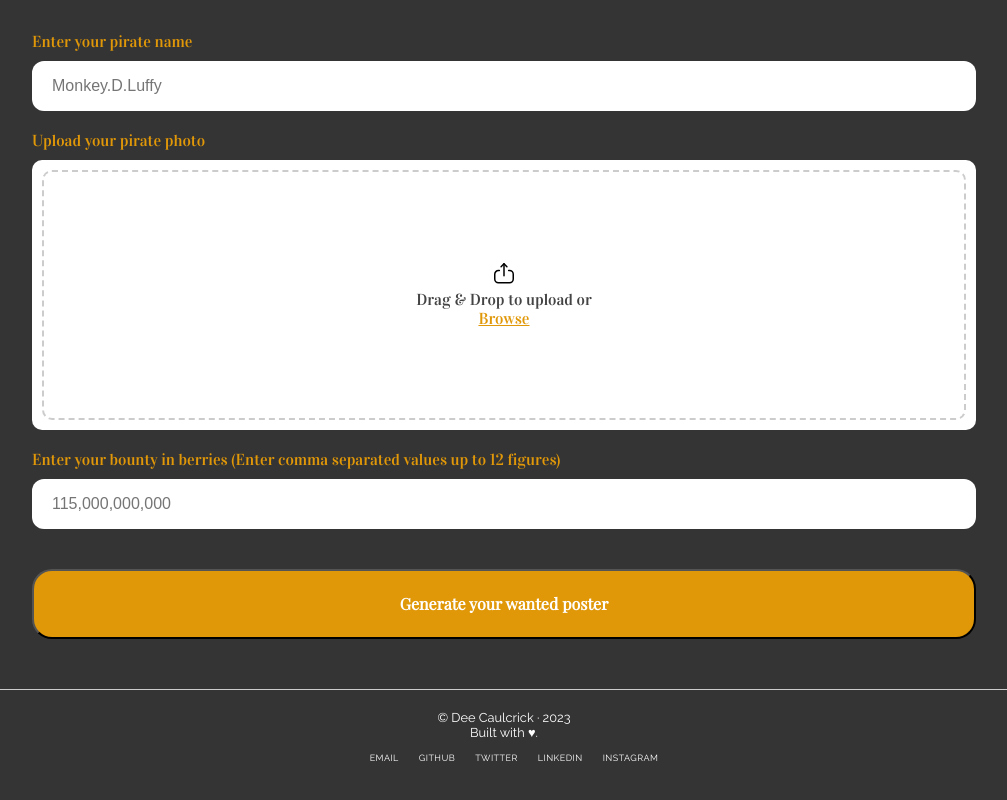
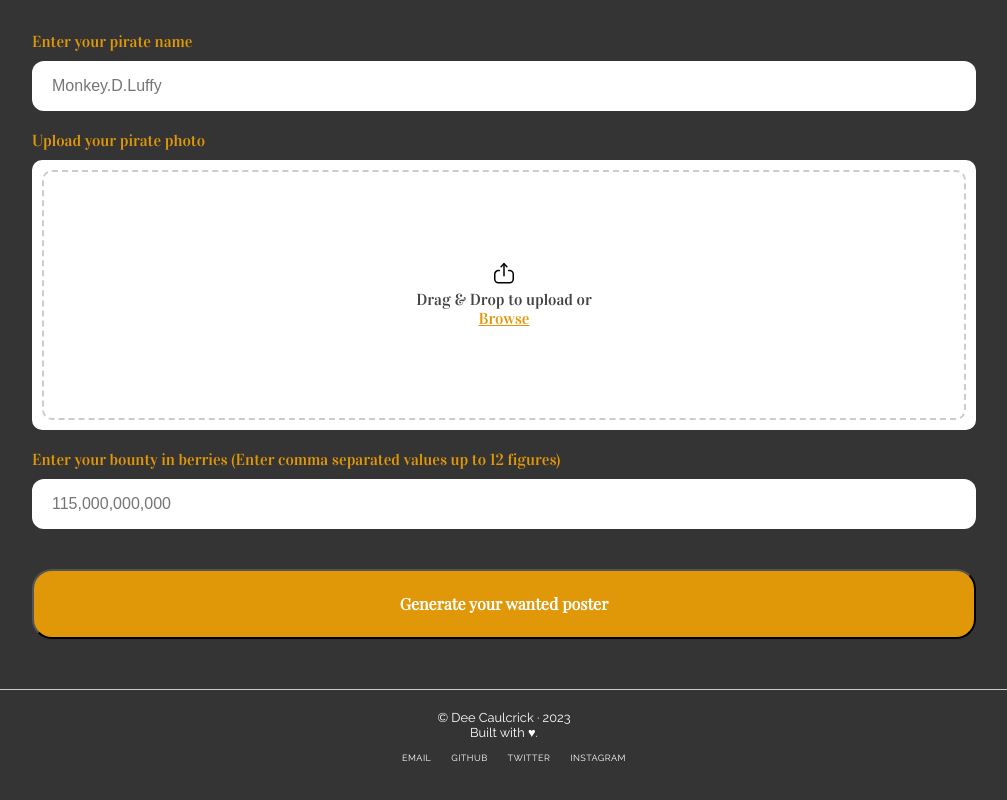
Before and after one commit to deecaulcrick/wanted-poster-generator, a Next.js app: page / in a window 1280 px wide. Shown: the part 622-1422 px from the top of the page, without its empty margins (136-1143 px from the left). Built offline with nearby package versions, Linux system fonts and the light colour scheme; a web font is replaced by a local one.

Commit message:
removed linkedin link

```diff
--- a/src/app/page.js
+++ b/src/app/page.js
@@ -37,14 +37,7 @@ export default function Home() {
                 Twitter
               </a>
             </li>
-            <li>
-              <a
-                href="https://linkedin.com/in/deborah-caulcrick"
-                target="_blank"
-              >
-                LinkedIn
-              </a>
-            </li>
+
             <li>
               <a href="https://instagram.com/deecaulcrick" target="_blank">
                 Instagram
```
